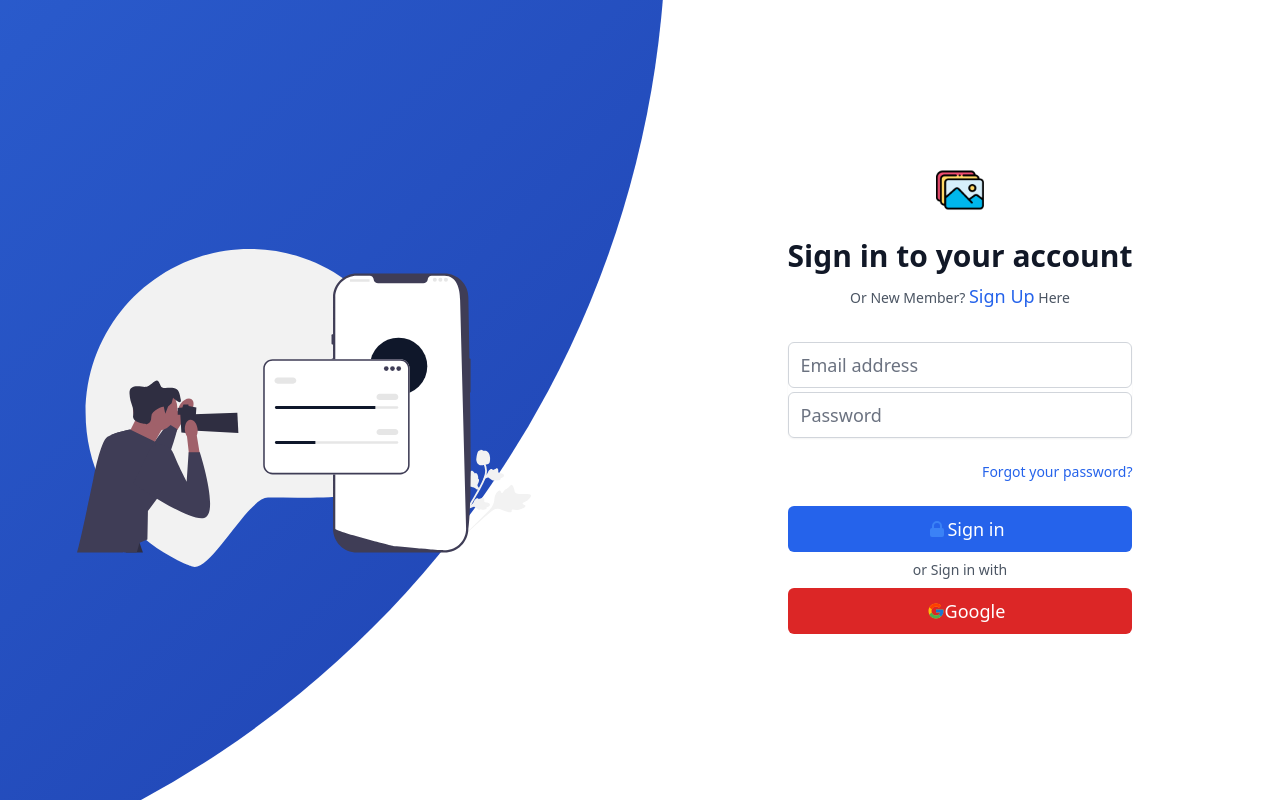
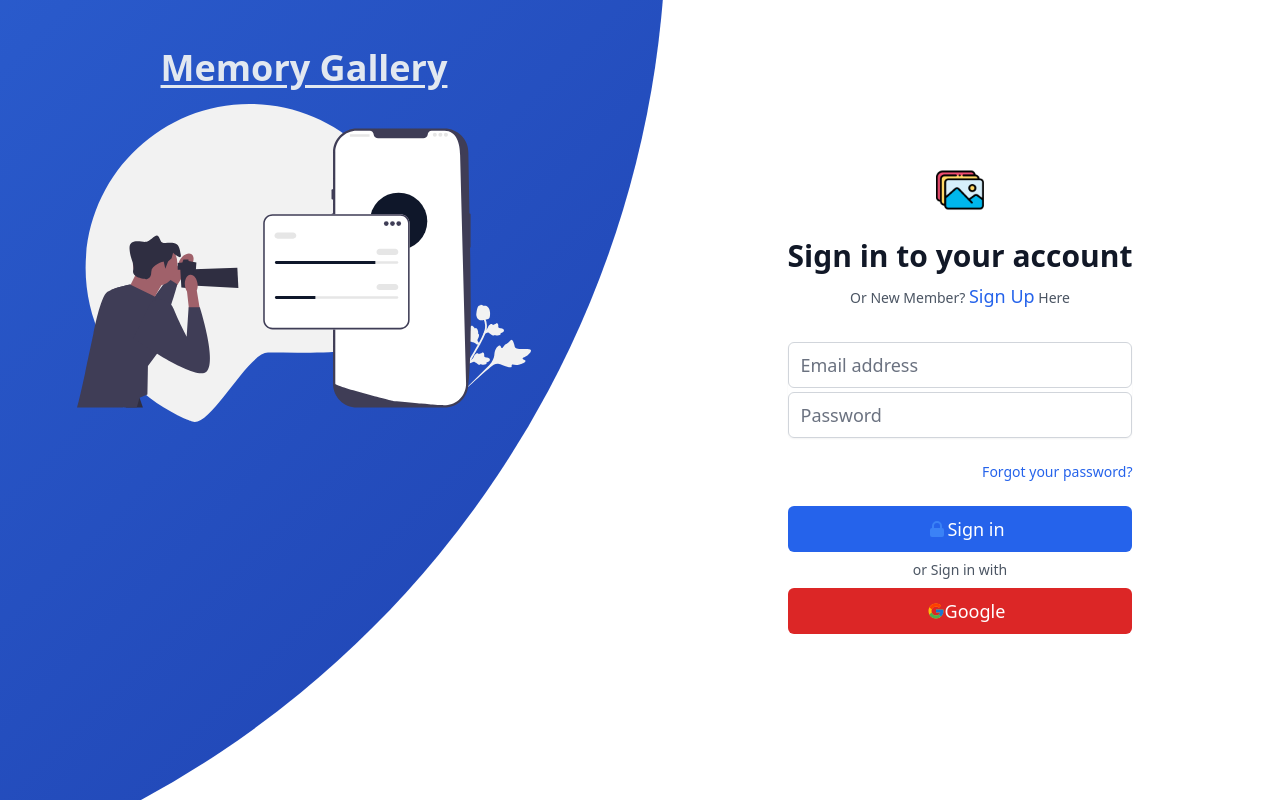
Before and after one commit to Brix101/Memory-Gallery, a React (Create React App) app in the folder client/: page /login in a window 1280 px wide. Built offline with nearby package versions, Linux system fonts and the light colour scheme; no server answers.

Commit message:
Added Gallery Title on auth pages

```diff
--- a/client/src/pages/auth/Auth.css
+++ b/client/src/pages/auth/Auth.css
@@ -88,9 +88,7 @@ section.sign-in-section {
 .panel {
   display: flex;
   flex-direction: column;
-  align-items: flex-end;
-  justify-content: space-around;
-  text-align: center;
+  align-items: center;
   z-index: 6;
 }
 
@@ -103,7 +101,11 @@ section.sign-in-section {
   pointer-events: none;
   padding: 3rem 12% 2rem 17%;
 }
-
+.panel .content {
+  color: #fff;
+  transition: transform 0.9s ease-in-out;
+  transition-delay: 0.6s;
+}
 .right-panel .image,
 .right-panel .content {
   transform: translateX(800px);
--- a/client/src/pages/auth/Auth.tsx
+++ b/client/src/pages/auth/Auth.tsx
@@ -9,7 +9,7 @@ import SignIn from "../../components/authComponents/SignIn";
 import SignUp from "../../components/authComponents/SignUp";
 import { auth } from "../../services/firebase";
 import LinearLoading from "../../components/LinearLoading";
-import { useNavigate } from "react-router-dom";
+import { Link, useNavigate } from "react-router-dom";
 
 function Auth() {
   const navigate = useNavigate();
@@ -44,9 +44,23 @@ function Auth() {
 
             <div className="panels-container ">
               <div className="panel left-panel">
+                <div className="content">
+                  <Link to="/">
+                    <h1 className="text-4xl text-slate-200 underline font-black pb-4 underline-offset-4 hover:text-white hover:underline-offset-0">
+                      Memory Gallery
+                    </h1>
+                  </Link>
+                </div>
                 <img src={photo_session} className="image" alt="Session" />
               </div>
               <div className="panel right-panel">
+                <div className="content">
+                  <Link to="/">
+                    <h1 className="text-4xl text-slate-200 underline font-black pb-4 underline-offset-4 hover:text-white hover:underline-offset-0">
+                      Memory Gallery
+                    </h1>
+                  </Link>
+                </div>
                 <img src={online_test} className="image" alt="Online Test" />
               </div>
             </div>
```
